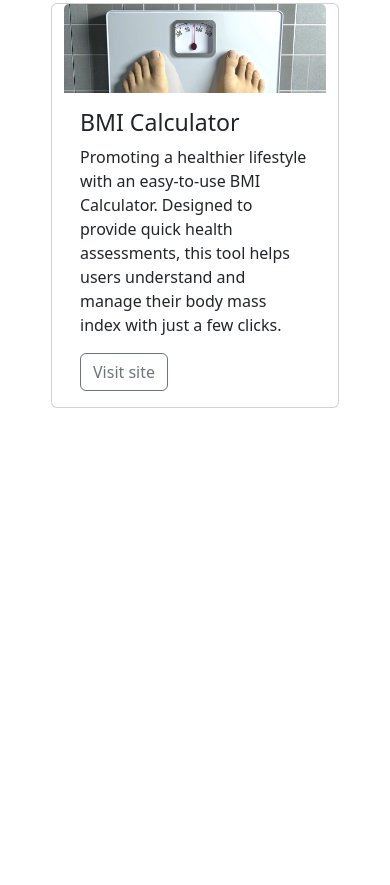
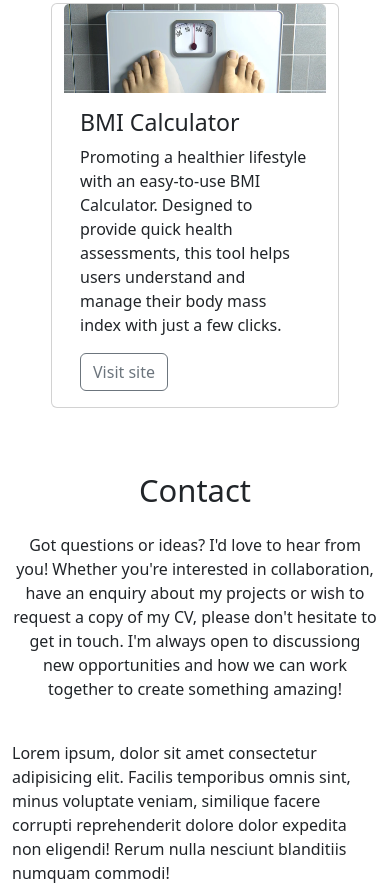
Before and after one commit to jes1uk/portfolio-about-mei, a plain HTML site: page index.html in a window 390 px wide. Shown: the part 2679-3564 px from the top of the page. Before the commit the page ends 3127 px from the top, so only its background shows below. Drawn offline with nearby package versions, Linux system fonts and the light colour scheme.

Commit message:
Create responsive container for the Bootstrap contact form

```diff
--- a/index.html
+++ b/index.html
@@ -15,7 +15,7 @@
     <body>
         <nav class="navbar navbar-expand-sm bg-body-tertiary">
             <div class="container">
-                <a class="navbar-brand" href="#">Mei Wong</a>
+                <a class="navbar-brand" href="index.html">Mei Wong</a>
                 <button
                     class="navbar-toggler"
                     type="button"
@@ -238,7 +238,29 @@
                 </div>
             </section>
         </main>
-
+        <!-- Contact section -->
+        <footer id="contact" class="container">
+            <div class="row justify-content-center">
+                <div class="col-12 text-center my-4">
+                    <h2 class="display-5">Contact</h2>
+                    <p class="mt-4">
+                        Got questions or ideas? I'd love to hear from you!
+                        Whether you're interested in collaboration, have an
+                        enquiry about my projects or wish to request a copy of
+                        my CV, please don't hesitate to get in touch. I'm always
+                        open to discussiong new opportunities and how we can
+                        work together to create something amazing!
+                    </p>
+                </div>
+                <div class="col-12 col-md-10 col-lg-8">
+                    Lorem ipsum, dolor sit amet consectetur adipisicing elit.
+                    Facilis temporibus omnis sint, minus voluptate veniam,
+                    similique facere corrupti reprehenderit dolore dolor
+                    expedita non eligendi! Rerum nulla nesciunt blanditiis
+                    numquam commodi!
+                </div>
+            </div>
+        </footer>
         <!-- Bootstrap JS Script -->
         <script
             src="https://cdn.jsdelivr.net/npm/bootstrap@5.3.9/dist/js/bootstrap.bundle.min.js"
```
